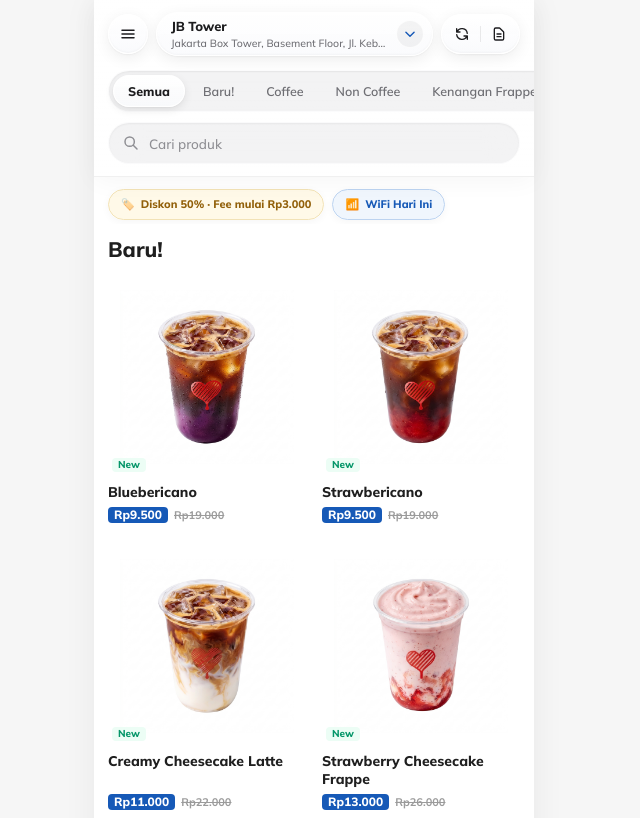
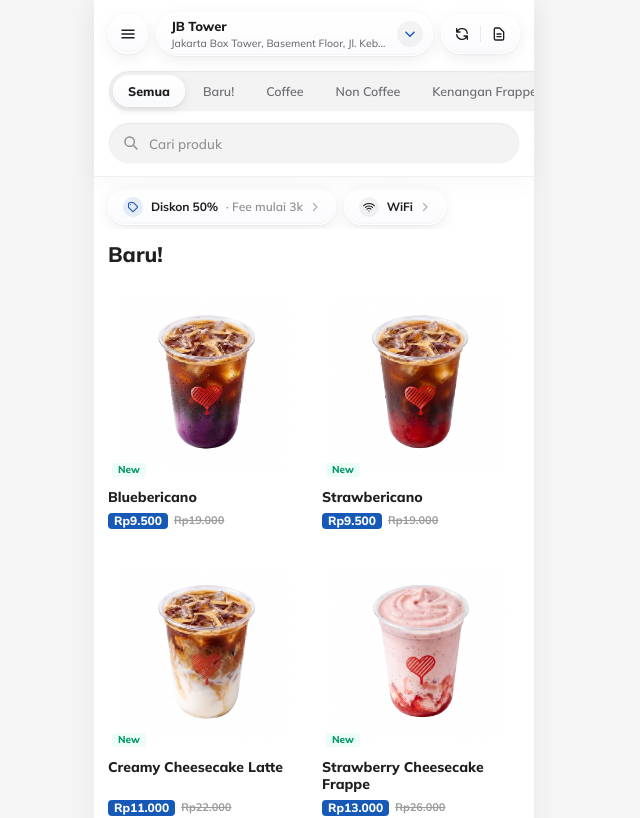
Before and after one commit to kebabresing/orderdong, a React (Vite) app: page / in a window 1280 px wide. Shown: the top 818 px of the page, without its empty margins (326-966 px from the left). Built offline with nearby package versions, Linux system fonts and the light colour scheme.

Commit message:
style(home): replace emoji info pills with crisp iOS 27 Liquid Glass capsules & SF-style SVG icons

```diff
--- a/src/pages/HomePage.tsx
+++ b/src/pages/HomePage.tsx
@@ -322,23 +322,49 @@ export const HomePage: React.FC<HomePageProps> = ({
         </div>
       </header>
 
-      {/* Subtle Quick Info Glass Pills (Fee & WiFi) */}
+      {/* Quick Info Liquid Glass Pills (iOS 27 Native Style — no emojis) */}
       <div className="px-3.5 pt-3 pb-1 flex items-center gap-2 overflow-x-auto no-scrollbar">
         <button
           type="button"
           onClick={onOpenFee}
-          className="inline-flex items-center gap-1.5 px-3 py-1.5 rounded-full bg-[#fff9e6]/90 backdrop-blur-md border border-[#f2e2b6] text-[11px] font-extrabold text-[#92600a] whitespace-nowrap cursor-pointer hover:bg-[#fef3c7] active:scale-95 transition shadow-[0_2px_8px_rgba(0,0,0,0.04)]"
+          className="h-9 px-3.5 rounded-full ios-glass-pill inline-flex items-center gap-2 text-[12px] font-bold text-[#1d1d1f] whitespace-nowrap cursor-pointer active:scale-[0.96] transition-all duration-200 focus:outline-none"
         >
-          <span>🏷️</span>
-          <span>Diskon 50% · Fee mulai Rp3.000</span>
+          <span className="w-5 h-5 rounded-full bg-[#1659b7]/10 text-[#1659b7] flex items-center justify-center shrink-0">
+            <svg className="w-3 h-3" fill="none" stroke="currentColor" viewBox="0 0 24 24">
+              <path
+                strokeLinecap="round"
+                strokeLinejoin="round"
+                strokeWidth="2.2"
+                d="M7 7h.01M7 3h5c.512 0 1.024.195 1.414.586l7 7a2 2 0 010 2.828l-7 7a2 2 0 01-2.828 0l-7-7A1.994 1.994 0 013 12V7a4 4 0 014-4z"
+              />
+            </svg>
+          </span>
+          <span className="tracking-[-0.01em]">Diskon 50%</span>
+          <span className="text-[#8e8e93] font-semibold">· Fee mulai 3k</span>
+          <svg className="w-3 h-3 text-[#aeaeb2] -ml-0.5" fill="none" stroke="currentColor" viewBox="0 0 24 24">
+            <path strokeLinecap="round" strokeLinejoin="round" strokeWidth="2.4" d="M9 5l7 7-7 7" />
+          </svg>
         </button>
+
         <button
           type="button"
           onClick={onOpenWifi}
-          className="inline-flex items-center gap-1.5 px-3 py-1.5 rounded-full bg-[#eff5fd]/90 backdrop-blur-md border border-[#bcd3f0] text-[11px] font-extrabold text-[#1659b7] whitespace-nowrap cursor-pointer hover:bg-[#e1edfc] active:scale-95 transition shadow-[0_2px_8px_rgba(0,0,0,0.04)]"
+          className="h-9 px-3.5 rounded-full ios-glass-pill inline-flex items-center gap-2 text-[12px] font-bold text-[#1d1d1f] whitespace-nowrap cursor-pointer active:scale-[0.96] transition-all duration-200 focus:outline-none"
         >
-          <span>📶</span>
-          <span>WiFi Hari Ini</span>
+          <span className="w-5 h-5 rounded-full bg-black/[0.05] text-[#1d1d1f] flex items-center justify-center shrink-0">
+            <svg className="w-3 h-3" fill="none" stroke="currentColor" viewBox="0 0 24 24">
+              <path
+                strokeLinecap="round"
+                strokeLinejoin="round"
+                strokeWidth="2.2"
+                d="M8.111 16.404a5.5 5.5 0 017.778 0M12 20h.01m-7.08-7.071c3.904-3.905 10.236-3.905 14.141 0M1.394 9.393c5.857-5.857 15.355-5.857 21.213 0"
+              />
+            </svg>
+          </span>
+          <span className="tracking-[-0.01em]">WiFi</span>
+          <svg className="w-3 h-3 text-[#aeaeb2] -ml-0.5" fill="none" stroke="currentColor" viewBox="0 0 24 24">
+            <path strokeLinecap="round" strokeLinejoin="round" strokeWidth="2.4" d="M9 5l7 7-7 7" />
+          </svg>
         </button>
       </div>
 
```
